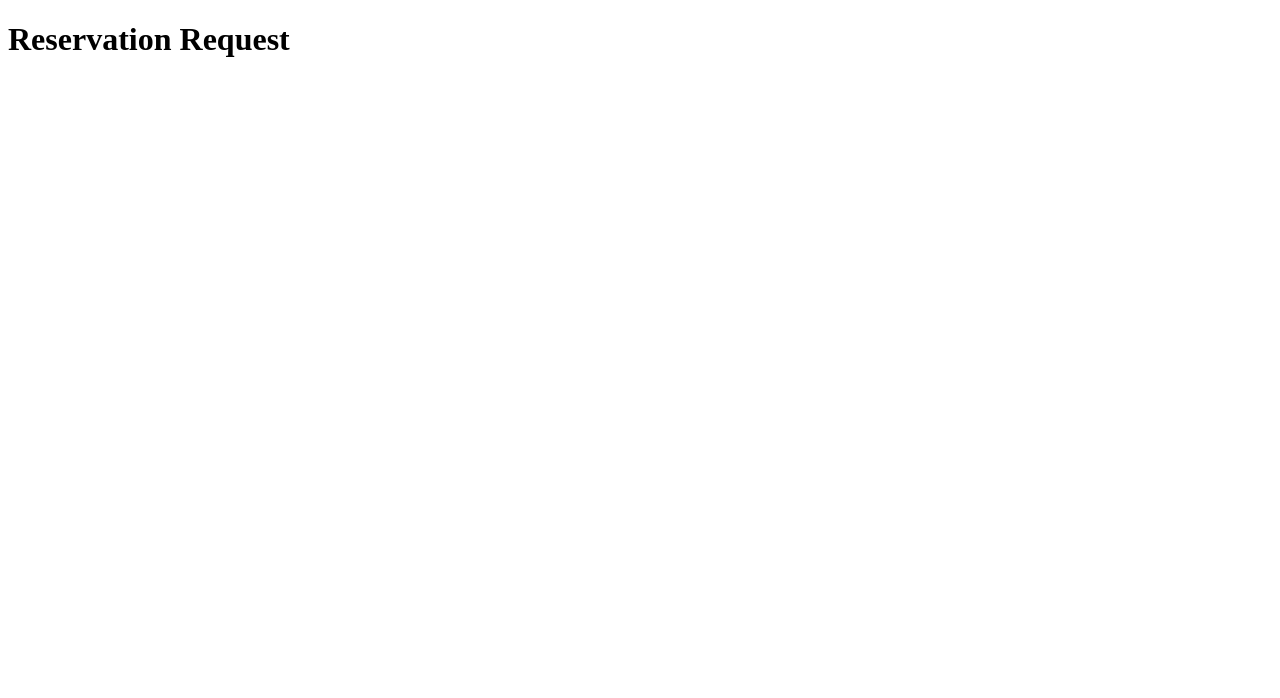
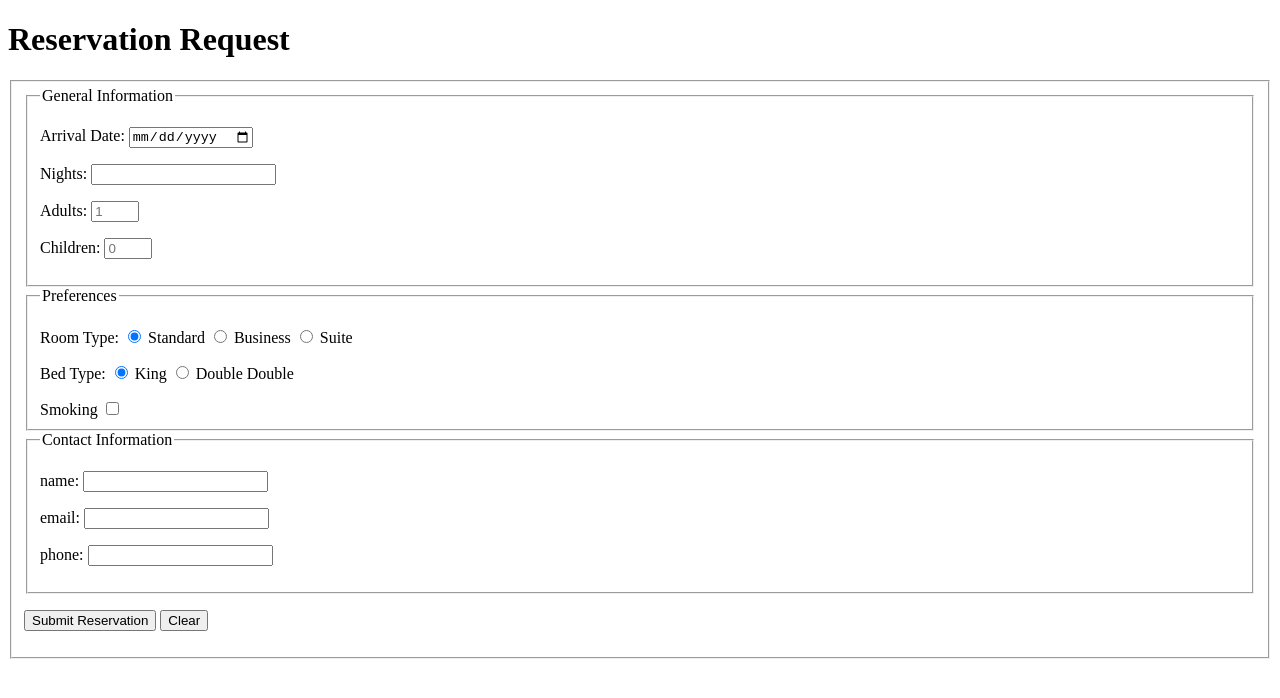
Before and after one commit to Juan-Pablo-Chavez-AS/form-local-storage, a plain HTML site: page index.html in a window 1280 px wide. Drawn offline with Linux system fonts and the light colour scheme.

Commit message:
Validation added to form

```diff
--- /dev/null
+++ b/index.css
@@ -0,0 +1,4 @@
+.error-message {
+    color: red;
+    display: none;
+}
--- a/index.html
+++ b/index.html
@@ -4,14 +4,83 @@
 <head>
     <meta charset="UTF-8">
     <meta name="viewport" content="width=device-width, initial-scale=1.0">
+    <link rel="stylesheet" href="index.css">
     <title>Form Submit</title>
 </head>
 
 <body>
     <h1>Reservation Request</h1>
-    <form action="post">
-
+    <form id="arrivalForm" novalidate>
+        <fieldset>
+            <fieldset>
+                <legend>General Information</legend>
+                <p>
+                    <label for="arrivalDate">Arrival Date:</label>
+                    <input id="arrivalDate" type="date" required>
+                    <span class="error-message" id="arrivalDateError">Validation error</span>
+                </p>
+                <p>
+                    <label for="nightsQuantity">Nights:</label>
+                    <input id="nightsQuantity" type="text" required>
+                    <span class="error-message" id="nightsQuantityError">Validation error</span>
+                </p>
+                <p>
+                    <label for="adultsQuantity">Adults:</label>
+                    <input id="adultsQuantity" type="number" min=1 max=5 placeholder="1" required>
+                    <span class="error-message" id="adultsQuantityError">Validation error</span>
+                </p>
+                <p>
+                    <label for="childrenQuantity">Children:</label>
+                    <input id="childrenQuantity" type="number" min=0 max=5 placeholder="0" required>
+                    <span class="error-message" id="childrenQuantityError">Validation error</span>
+                </p>
+            </fieldset>
+            <fieldset>
+                <legend>Preferences</legend>
+                <p>
+                    <span>Room Type:</span>
+                    <input type="radio" name="roomType" id="standardType" checked>
+                    <label for="standardType">Standard</label>
+                    <input type="radio" name="roomType" id="businessType">
+                    <label for="businessType">Business</label>
+                    <input type="radio" name="roomType" id="suitetype">
+                    <label for="suitetype">Suite</label>
+                </p>
+                <p>
+                    <span>Bed Type:</span>
+                    <input type="radio" name="bedType" id="kingType" checked>
+                    <label for="kingType">King</label>
+                    <input type="radio" name="bedType" id="doubleType">
+                    <label for="doubleType">Double Double</label>
+                </p>
+                <label for="smokeCheck">Smoking</label>
+                <input type="checkbox" name="smoke" id="smokeCheck">
+            </fieldset>
+            <fieldset>
+                <legend>Contact Information</legend>
+                <p>
+                    <label for="">name:</label>
+                    <input type="text" name="name" id="nameField" required>
+                    <span class="error-message" id="nameFieldError">Validation error</span>
+                </p>
+                <p>
+                    <label for="emailField">email:</label>
+                    <input type="email" name="email" id="emailField" required>
+                    <span class="error-message" id="emailFieldError">Validation error</span>
+                </p>
+                <p>
+                    <label for="phoneField">phone:</label>
+                    <input type="tel" name="phone" id="phoneField" required>
+                    <span class="error-message" id="phoneFieldError">Validation error</span>
+                </p>
+            </fieldset>
+            <p>
+                <button type="submit">Submit Reservation</button>
+                <button type="reset">Clear</button>
+            </p>
+        </fieldset>
     </form>
+    <script src="index.js"></script>
 </body>
 
 </html>
--- /dev/null
+++ b/index.js
@@ -0,0 +1,35 @@
+const form = document.getElementById('arrivalForm');
+const inputs = [...document.querySelectorAll('input')];
+const validatedInputs = inputs.filter((input) => input.type !== "radio" && input.type !== "checkbox");
+const errorMessages = [...document.getElementsByClassName("error-message")];
+
+console.log(errorMessages);
+form.addEventListener('submit', function(event) {
+    event.preventDefault();
+    console.log(validatedInputs);
+
+    let error = false;
+    validatedInputs.forEach((input) => {
+        const inputErrorMessage = document.getElementById(input.id + "Error");
+        if (!input.checkValidity()) {
+            inputErrorMessage.textContent = input.validationMessage;
+            inputErrorMessage.style.display = 'inline';
+            error = true
+        } else {
+            inputErrorMessage.style.display = 'none';
+        }
+    });
+    if (!error) {
+        saveToLocalStorage();
+    }
+});
+
+form.addEventListener('reset', (event) => {
+    errorMessages.forEach((message) => {
+        message.style.display = 'none';
+    })
+});
+
+function saveToLocalStorage() {
+    // WIP: TODO
+}
```
